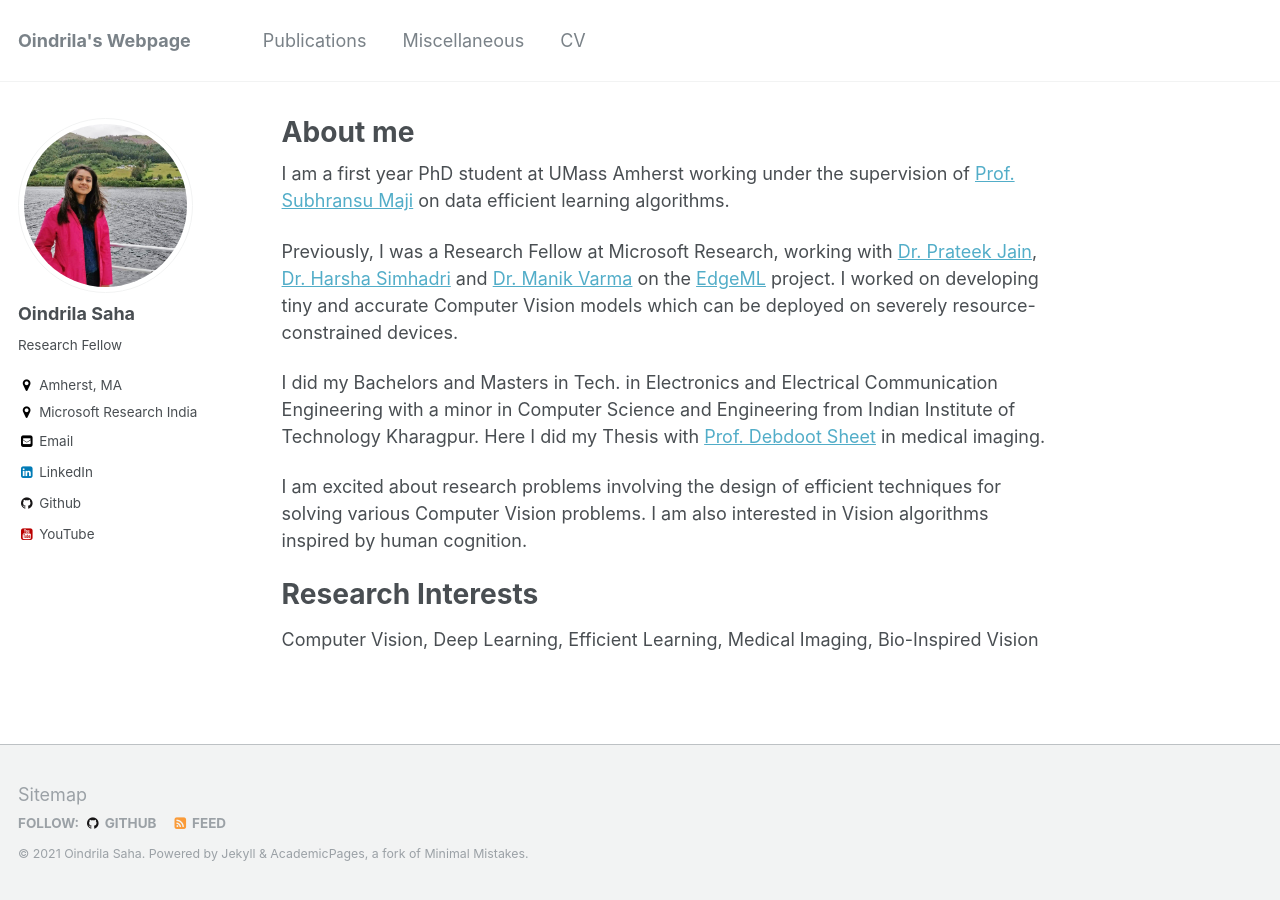
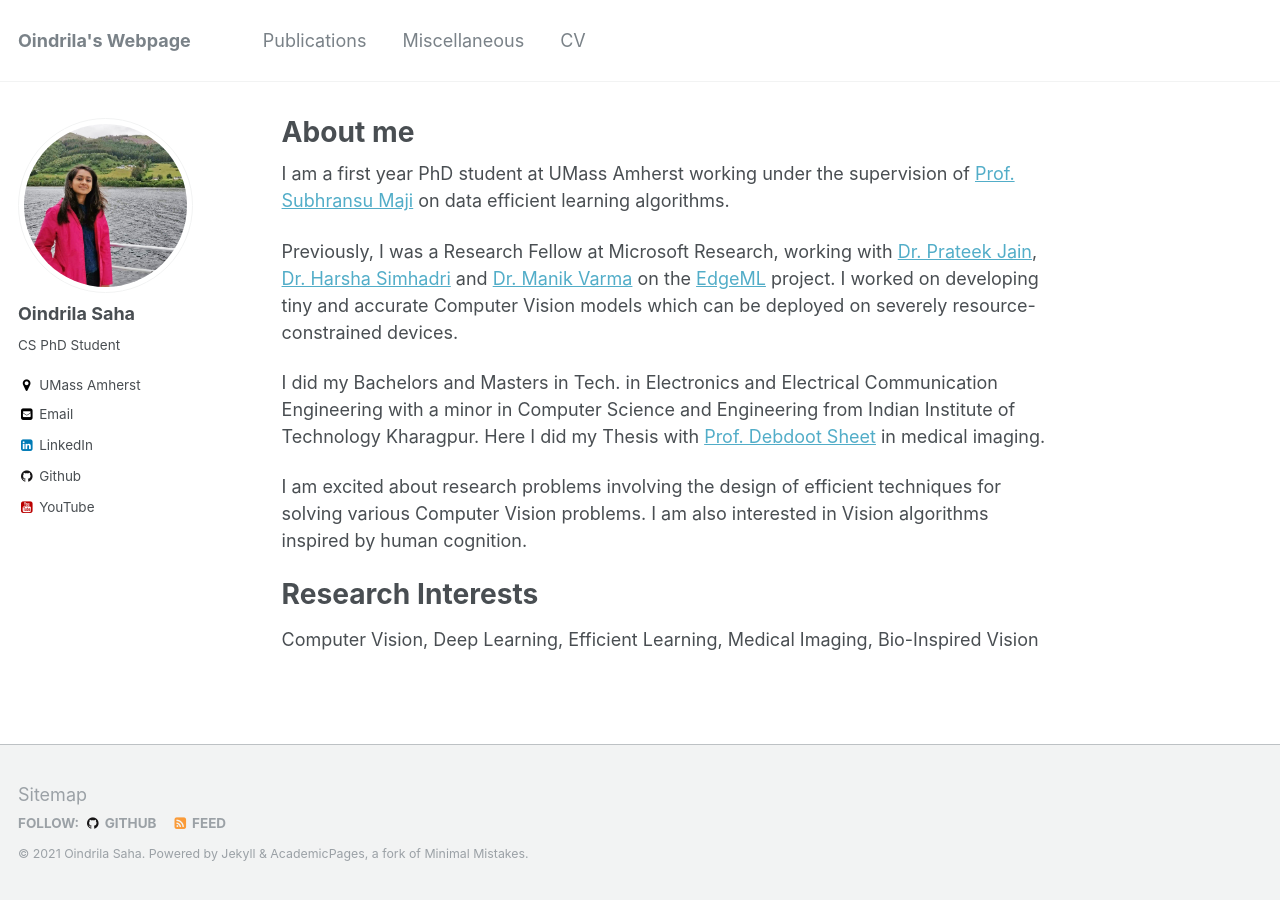
Before and after one commit to oindrilasaha/oindrilasaha.github.io, a Jekyll site: the page built from _pages/about.md, in a window 1280 px wide. Built offline with Jekyll 4.4.1, drawn with Linux system fonts in a browser that asks for light colours.

Commit message:
Update _config.yml

```diff
--- a/_config.yml
+++ b/_config.yml
@@ -82,11 +82,11 @@ analytics:
 author:
   name             : "Oindrila Saha"
   avatar           : "jprofile.png"
-  bio              : "Research Fellow"
-  location         : "Amherst, MA"
-  employer         : "Microsoft Research India"
+  bio              : "CS PhD Student"
+  location         :
+  employer         : "UMass Amherst"
   googlescholar    :
-  email            : "t-oisaha@microsoft.com"
+  email            : "osaha@umass.edu"
   uri              :
   bitbucket        :
   codepen          :
```
